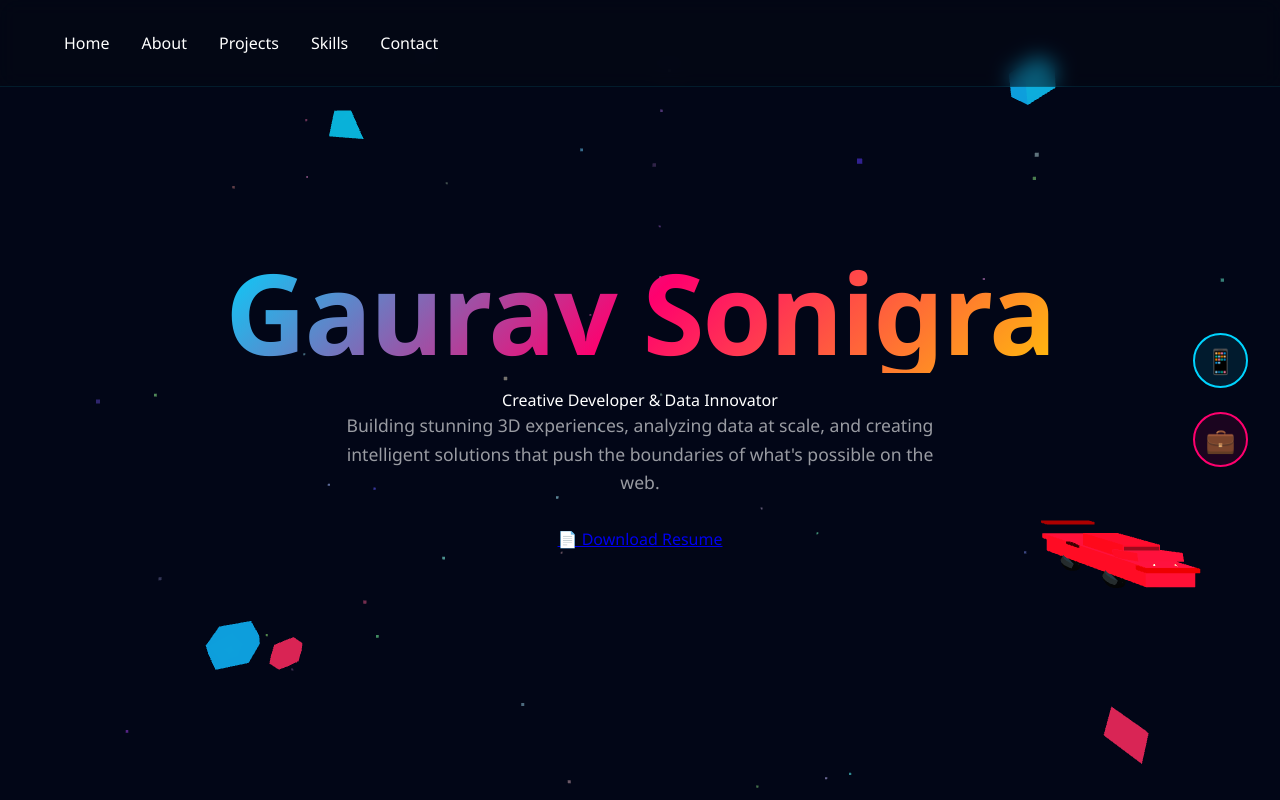
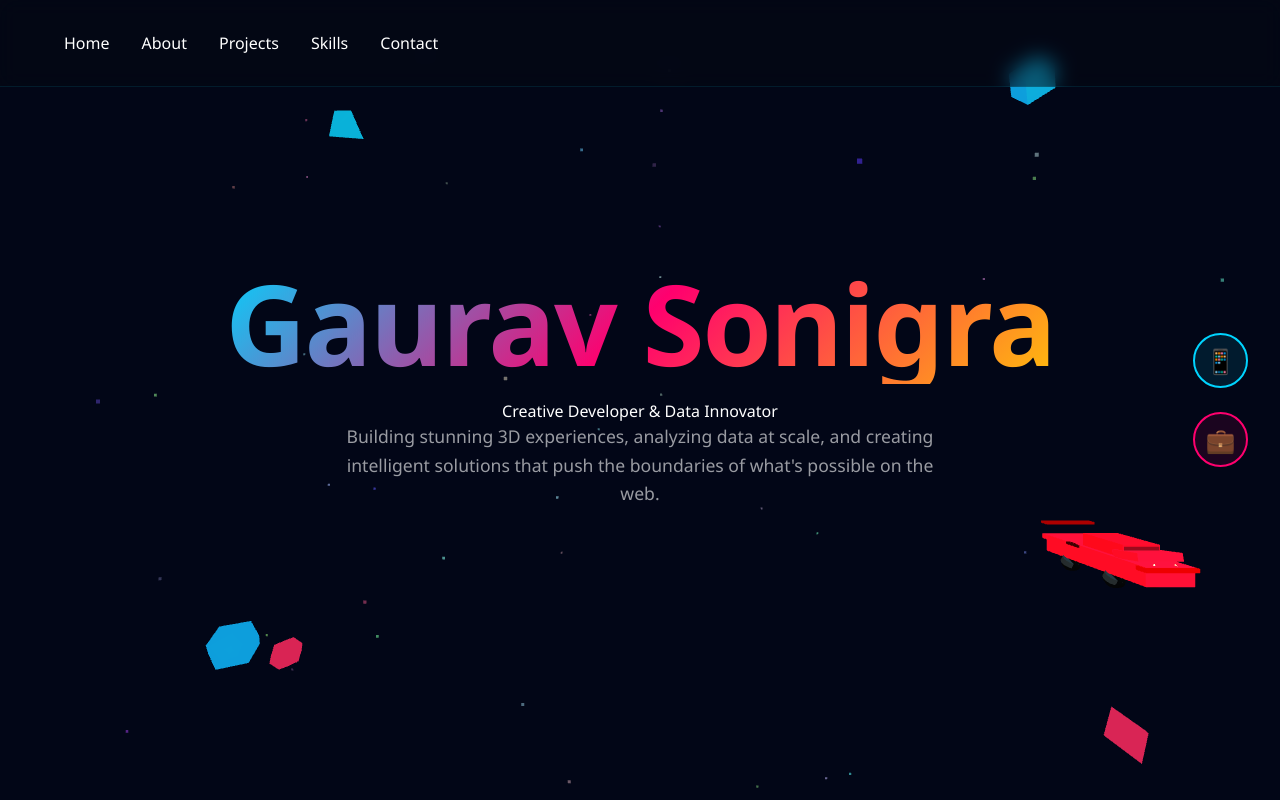
Before and after one commit to MSDHAUNTED/Portfolio, a plain HTML site: page portfolio-3d/index.html in a window 1280 px wide. Shown: the top 800 px of the page. Drawn offline with nearby package versions, Linux system fonts and the light colour scheme.

Commit message:
Remove resume download button

```diff
--- a/portfolio-3d/index.html
+++ b/portfolio-3d/index.html
@@ -34,9 +34,6 @@
                 </h1>
                 <p class="hero-subtitle">Creative Developer & Data Innovator</p>
                 <p class="hero-description">Building stunning 3D experiences, analyzing data at scale, and creating intelligent solutions that push the boundaries of what's possible on the web.</p>
-                <div class="hero-actions">
-                    <a href="#" class="btn btn-primary" download>📄 Download Resume</a>
-                </div>
             </div>
             <div class="hero-visual">
                 <div class="glow-orb"></div>
```
